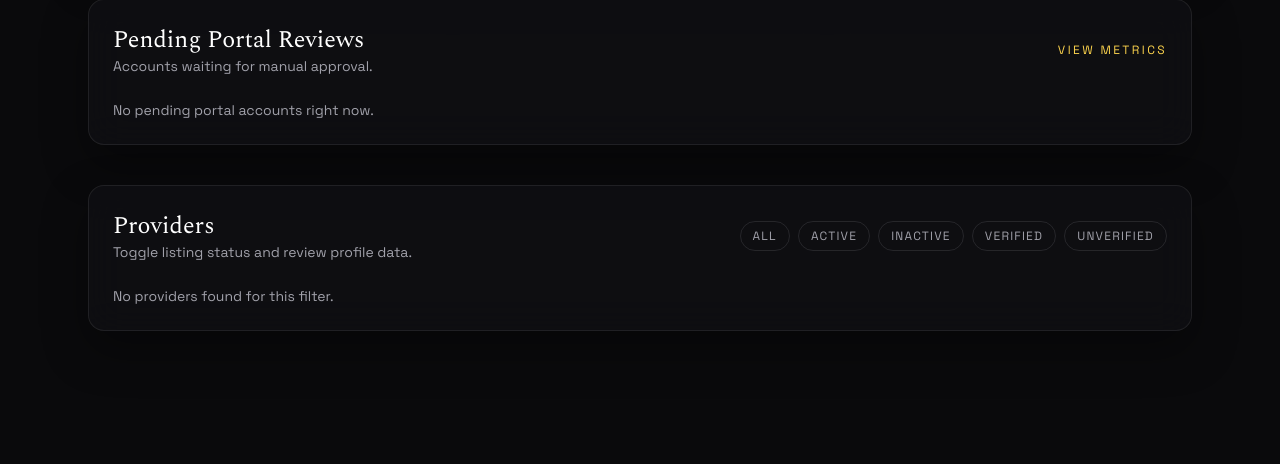
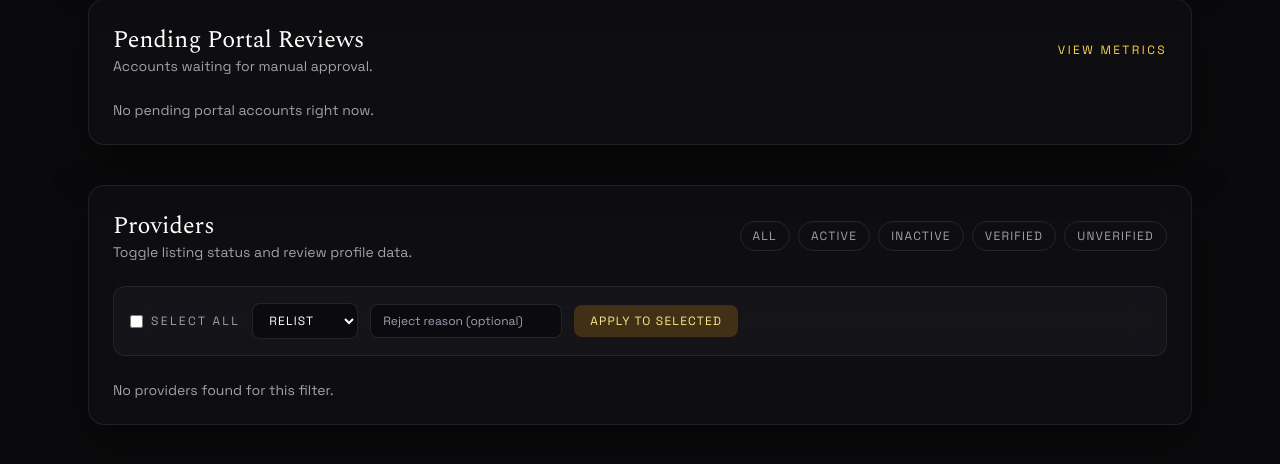
Before and after one commit to Pompompurin888k/blackbook, a Python web app: template web/templates/admin_dashboard.html in a window 1280 px wide. Shown: the part 294-758 px from the top of the page. Run offline with Jinja, Linux system fonts and the light colour scheme; the template is opened without the code that fills it, so the values that code supplies are empty; some libraries are stand-ins or nearby versions.

Commit message:
feat(admin): add bulk provider actions

```diff
--- a/web/templates/admin_dashboard.html
+++ b/web/templates/admin_dashboard.html
@@ -166,11 +166,35 @@
                     {% endfor %}
                 </div>
             </div>
+            <form id="bulk-actions-form" method="post" action="/admin/actions/bulk?token={{ token }}"
+                class="glass-soft rounded-xl p-4 mb-6 flex flex-col md:flex-row md:items-center gap-3">
+                <input type="hidden" name="token" value="{{ token }}">
+                <div class="flex items-center gap-2 text-xs text-zinc-400">
+                    <input id="select-all-providers" type="checkbox" class="accent-amber-400">
+                    <label for="select-all-providers" class="uppercase tracking-[0.2em]">Select All</label>
+                </div>
+                <div class="flex flex-wrap items-center gap-3">
+                    <select name="action"
+                        class="bg-black/40 border border-white/10 text-xs text-white rounded-lg px-3 py-2 uppercase tracking-widest">
+                        <option value="list">Relist</option>
+                        <option value="unlist">Unlist</option>
+                        <option value="approve">Approve</option>
+                        <option value="reject">Reject</option>
+                    </select>
+                    <input type="text" name="reason" placeholder="Reject reason (optional)"
+                        class="px-3 py-2 rounded-lg bg-black/40 border border-white/10 text-xs text-white w-48">
+                    <button type="submit"
+                        class="px-4 py-2 rounded-lg bg-amber-500/20 text-amber-200 text-xs uppercase tracking-widest">
+                        Apply To Selected
+                    </button>
+                </div>
+            </form>
             {% if providers %}
             <div class="overflow-x-auto">
                 <table class="w-full text-left text-sm">
                     <thead class="text-xs text-zinc-500 uppercase tracking-widest">
                         <tr>
+                            <th class="pb-3"></th>
                             <th class="pb-3">Name</th>
                             <th class="pb-3">City</th>
                             <th class="pb-3">Verified</th>
@@ -181,6 +205,10 @@
                     <tbody class="divide-y divide-white/5">
                         {% for provider in providers %}
                         <tr class="text-zinc-200">
+                            <td class="py-4">
+                                <input type="checkbox" name="telegram_ids" value="{{ provider.telegram_id }}"
+                                    form="bulk-actions-form" class="provider-checkbox accent-amber-400">
+                            </td>
                             <td class="py-4">
                                 <div class="font-semibold text-white">{{ provider.display_name or "Unnamed" }}</div>
                                 <div class="text-xs text-zinc-500">TG ID: {{ provider.telegram_id }}</div>
@@ -210,5 +238,16 @@
             {% endif %}
         </section>
     </main>
+    <script>
+        const selectAll = document.getElementById("select-all-providers");
+        const providerChecks = Array.from(document.querySelectorAll(".provider-checkbox"));
+        if (selectAll) {
+            selectAll.addEventListener("change", () => {
+                providerChecks.forEach((box) => {
+                    box.checked = selectAll.checked;
+                });
+            });
+        }
+    </script>
 </body>
 </html>
```
Also changed, not shown: web/routes/admin_ops.py (+32 -0 lines), web/tests/test_smoke_web.py (+8 -1 lines).
